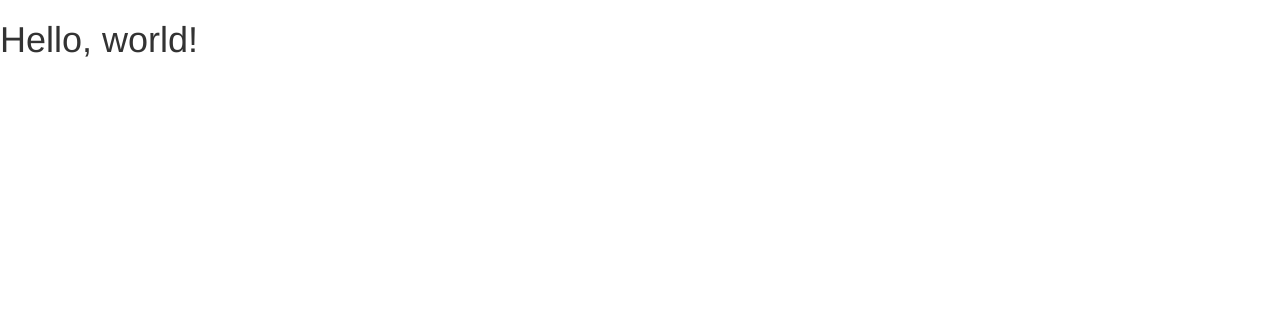
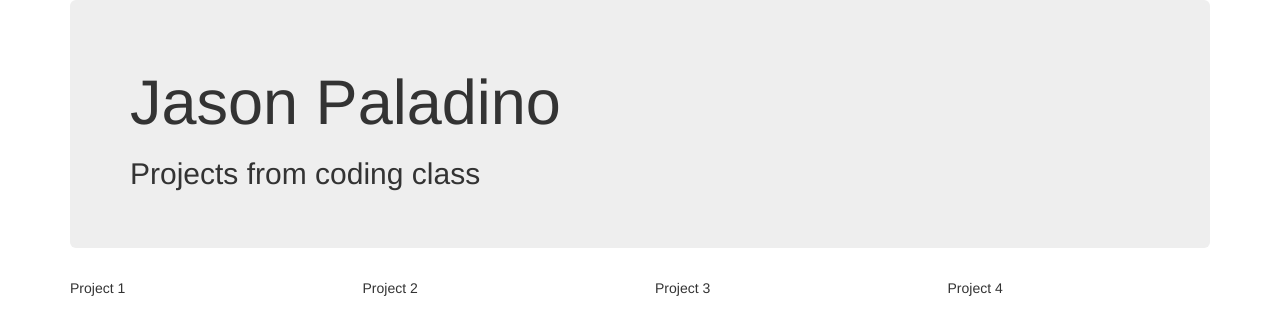
Before and after one commit to jpaladino/jpaladino.github.io, a plain HTML site: page index.html in a window 1280 px wide. Drawn offline with nearby package versions, Linux system fonts and the light colour scheme.

Commit message:
Added title, links
yep

```diff
--- a/index.html
+++ b/index.html
@@ -9,13 +9,28 @@
     <!-- Bootstrap -->
     <link href="css/bootstrap.min.css" rel="stylesheet">
 
+
     <!--[if lt IE 9]>
       <script src="https://oss.maxcdn.com/html5shiv/3.7.2/html5shiv.min.js"></script>
       <script src="https://oss.maxcdn.com/respond/1.4.2/respond.min.js"></script>
     <![endif]-->
   </head>
   <body>
-    <h1>Hello, world!</h1>
+
+    <div class = "container">
+    	<div class="jumbotron">
+    		<h1> Jason Paladino </h1>
+    		<h2>Projects from coding class</h2>
+    	</div>
+
+    	<div class = "row">
+    		<div class="col-sm-3"> Project 1 </div>
+    		<div class="col-sm-3"> Project 2 </div>
+    		<div class="col-sm-3"> Project 3 </div>
+    		<div class="col-sm-3"> Project 4 </div>
+    	</div>
+    </div>
+
 
     <!-- jQuery (necessary for Bootstrap's JavaScript plugins) -->
     <script src="https://ajax.googleapis.com/ajax/libs/jquery/1.11.1/jquery.min.js"></script>
```
